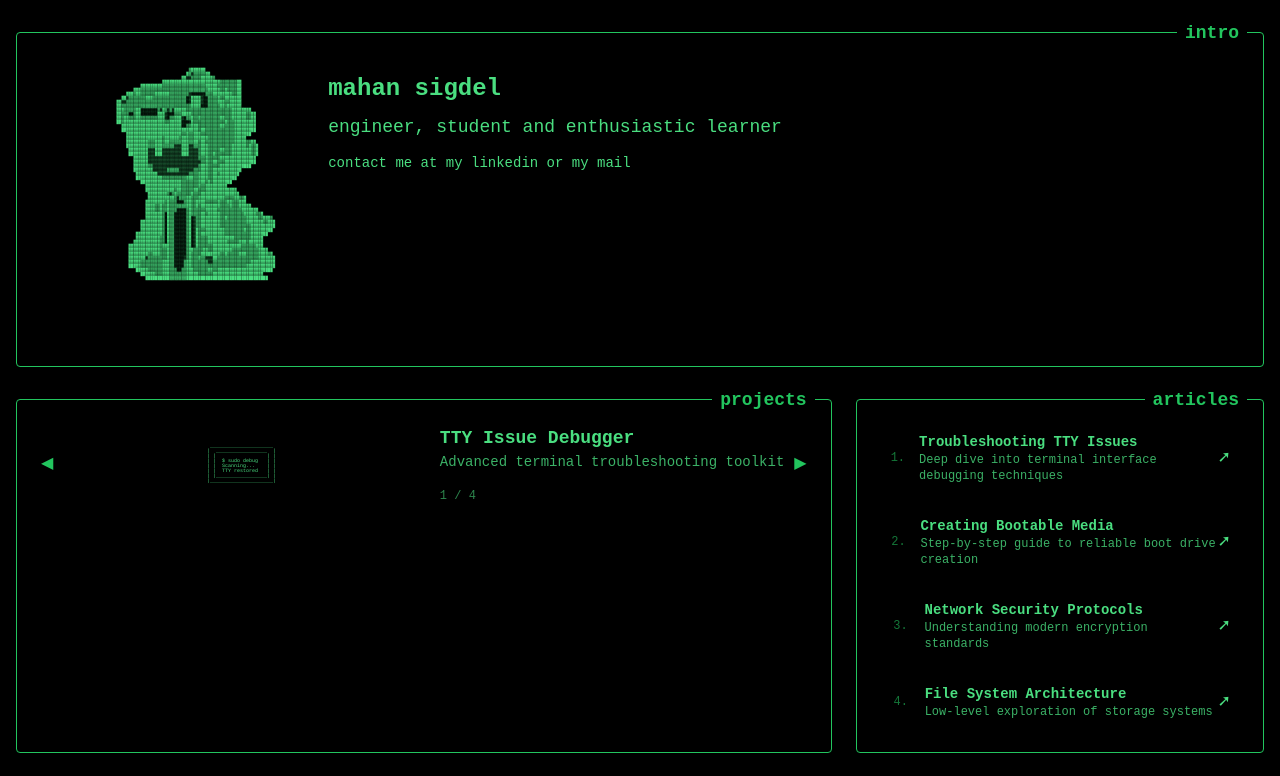
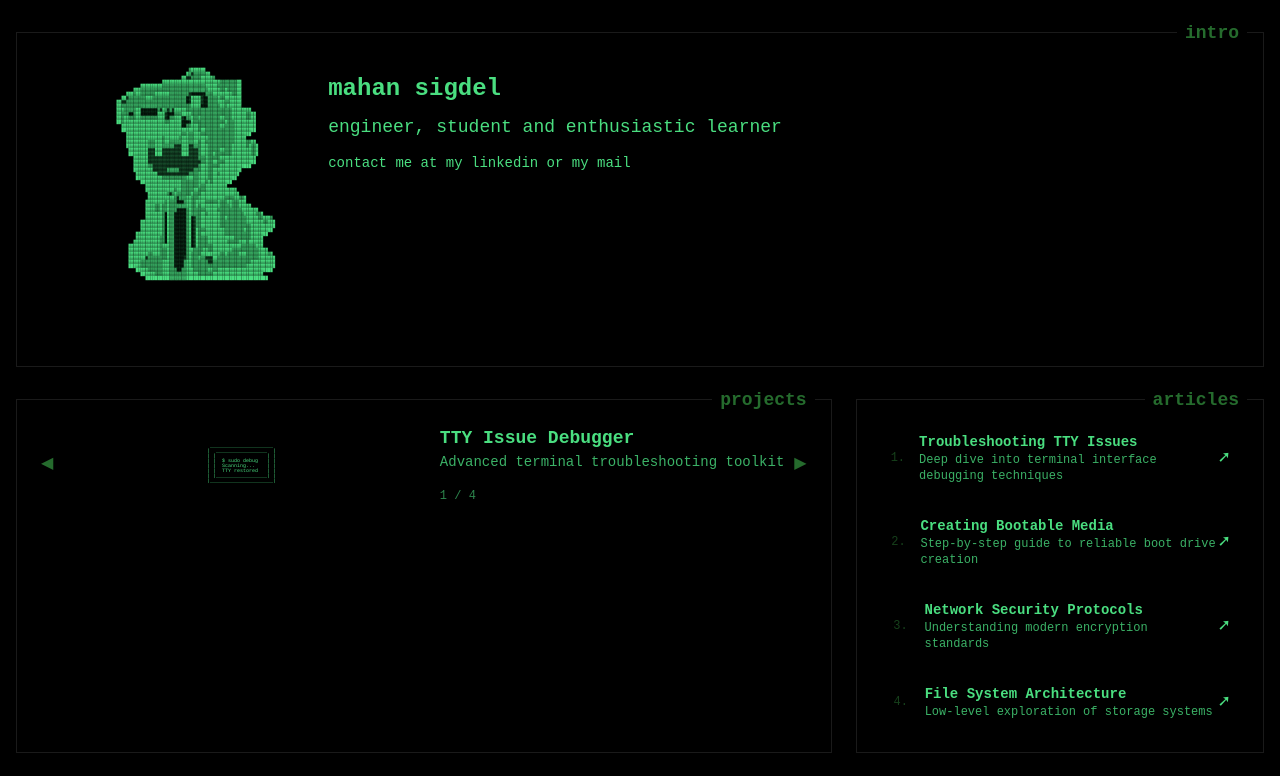
Before and after one commit to ByapakSigdel/portfolio-new, a Next.js app: page / in a window 1280 px wide. Shown: the top 776 px of the page. Built offline with nearby package versions, Linux system fonts and the light colour scheme.

Commit message:
changed the border color

```diff
--- a/src/app/globals.css
+++ b/src/app/globals.css
@@ -3,9 +3,9 @@
 @tailwind utilities;
 
 :root {
-  --terminal-green: #10b981;
+  --terminal-green: #256B2D;
   --terminal-black: #050505;
-  --terminal-border: 1px solid #10b981;
+  --terminal-border: 1px solid #256B2D;
   --terminal-glow: 0 0 8px rgba(16, 185, 129, 0.4);
 }
 
--- a/src/components/layout/MainLayout.tsx
+++ b/src/components/layout/MainLayout.tsx
@@ -1,10 +1,17 @@
 'use client';
 
-import { useState, useEffect } from 'react';
+import { useState, useEffect, ReactNode } from 'react';
 import HeroSection from '../sections/HeroSection';
 import ProjectsSection from '../sections/ProjectsSection';
 import ArticlesSection from '../sections/ArticlesSection';
 import GraphsSection from '../sections/GraphsSection';
+
+// Define interface for BorderSection props
+interface BorderSectionProps {
+  title: string;
+  children: ReactNode;
+  className?: string;
+}
 
 export default function MainLayout() {
   const [windowWidth, setWindowWidth] = useState(typeof window !== 'undefined' ? window.innerWidth : 0);
@@ -28,17 +35,17 @@ export default function MainLayout() {
   const isDesktop = windowWidth > 1024; // Desktop
 
   // Common section styling with border title on top right
-  const BorderSection = ({ title, children, className = "" }) => (
-    <div className={`relative border border-green-500 rounded p-6 ${className}`}>
+  const BorderSection = ({ title, children, className = "" }: BorderSectionProps) => (
+    <div className={`relative border border-[#AEAEAE] border-opacity-15 p-6 ${className}`}>
       <div className="absolute top-0 right-4 transform -translate-y-1/2 bg-black px-2">
-        <span className="text-lg text-green-500 font-bold">{title}</span>
+        <span className="text-lg text-[#256B2D] font-bold">{title}</span>
       </div>
       {children}
     </div>
   );
 
   return (
-    <div className="min-h-screen bg-black text-green-500 overflow-x-hidden">
+    <div className="min-h-screen bg-black text-[#256B2D] overflow-x-hidden">
       {/* The container wraps everything with appropriate padding */}
       <div className="max-w-screen-2xl mx-auto px-4 py-8 w-full">
 
@@ -114,14 +121,14 @@ export default function MainLayout() {
             {/* Skills/Graphs Section */}
             <BorderSection title="skills">
               <div className="h-24 flex items-center justify-center">
-                <span className="text-green-500 opacity-50">tap to view skills</span>
+                <span className="text-[#256B2D] opacity-50">tap to view skills</span>
               </div>
             </BorderSection>
 
             {/* Articles Section */}
             <BorderSection title="articles">
               <div className="h-24 flex items-center justify-center">
-                <span className="text-green-500 opacity-50">tap to view articles</span>
+                <span className="text-[#256B2D] opacity-50">tap to view articles</span>
               </div>
             </BorderSection>
           </div>
```
